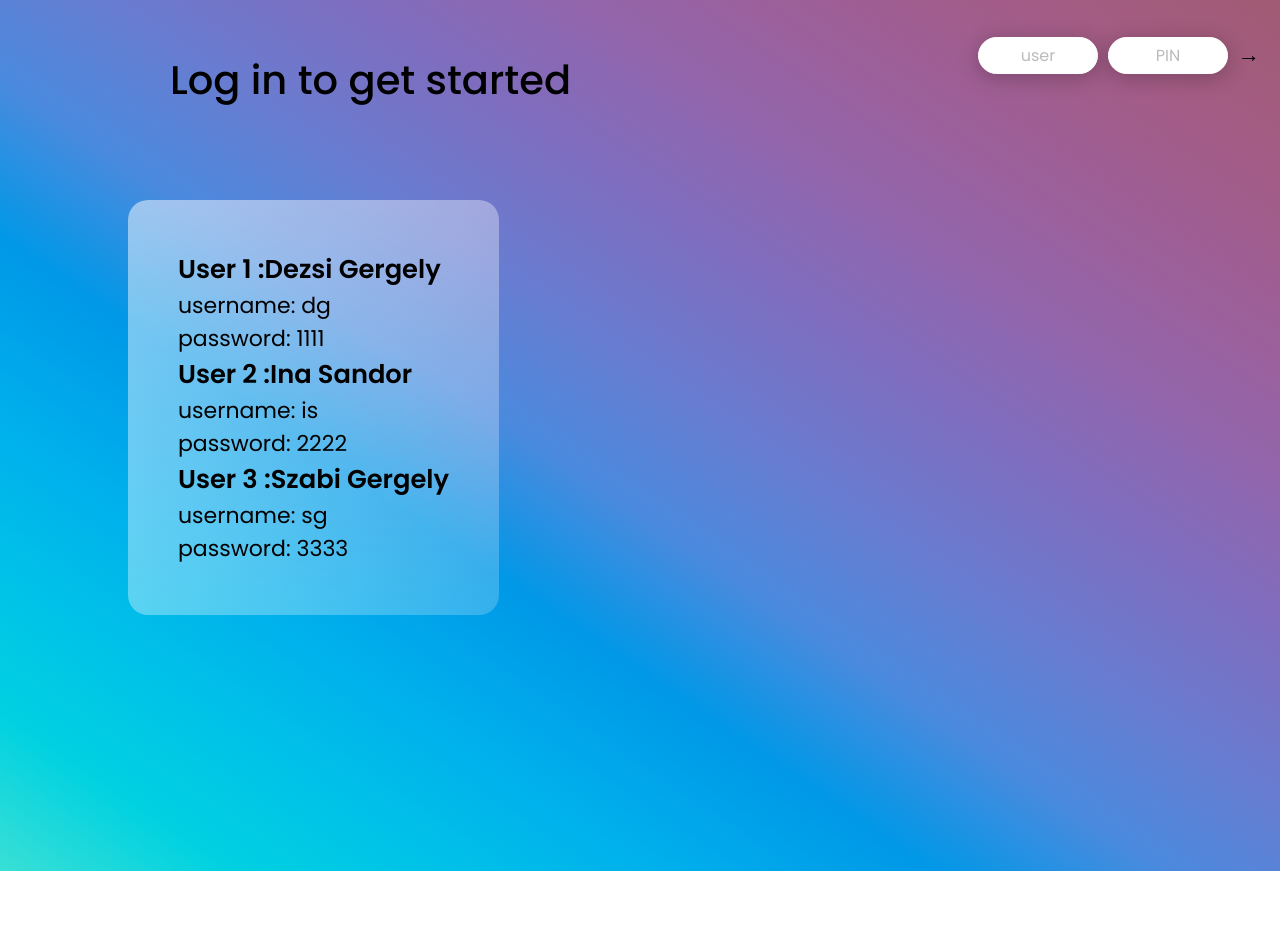
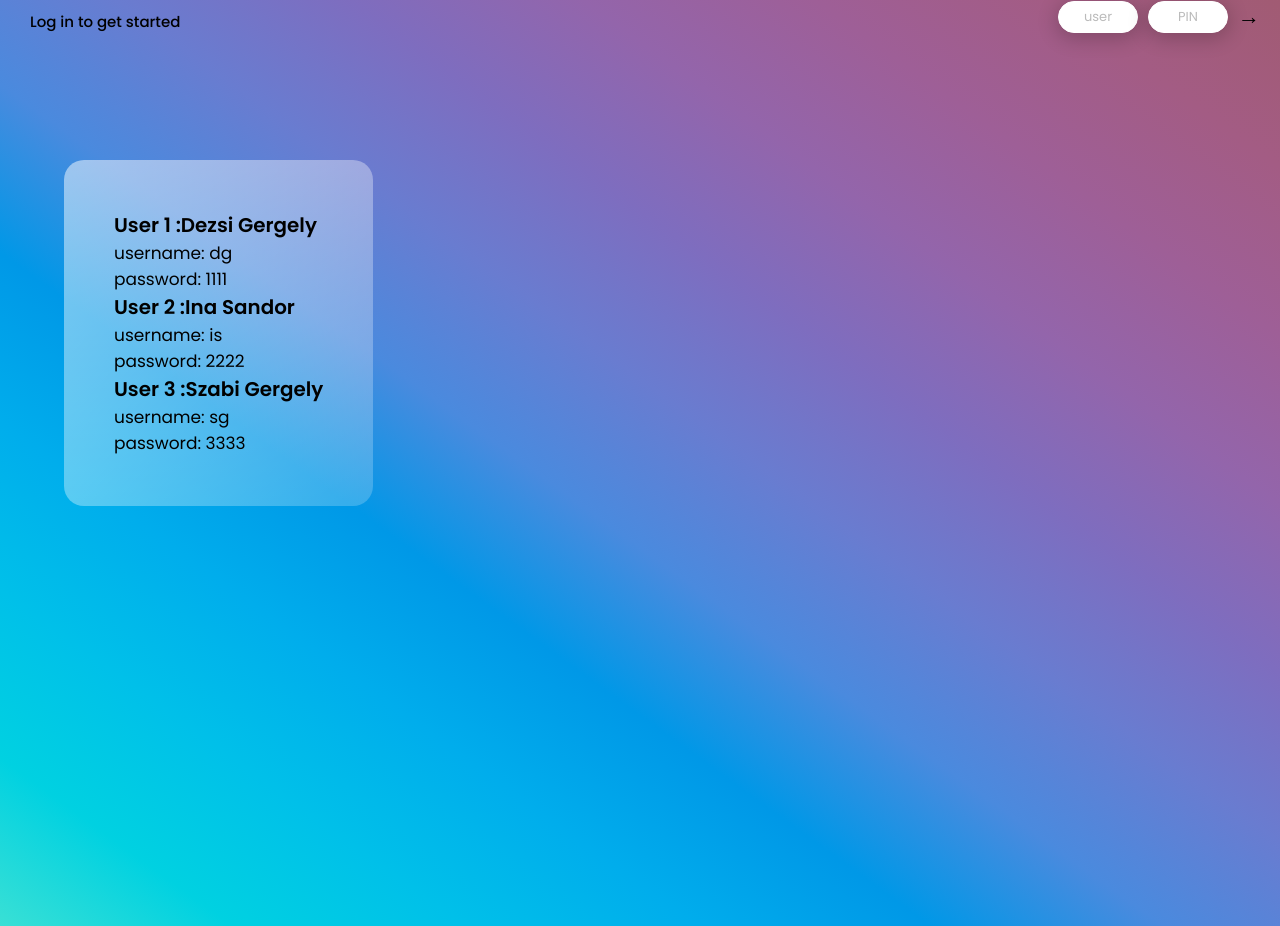
Before and after one commit to gergelydez/banking-app, a plain HTML site: page index.html in a window 1280 px wide. Before the commit the page ends 871 px from the top, so only its background shows below. Drawn offline with Linux system fonts and the light colour scheme.

Commit message:
changes2

```diff
--- a/style.css
+++ b/style.css
@@ -358,8 +358,19 @@ h2 {
   nav {padding: 2rem 2rem;
 
   }
+
+  }
+  .login__input {
+
+    padding: 0.5rem 1rem;
+    font-size: 1.3rem;
+
+    width: 8rem;
+
+  }
+
   .welcome {
-    font-size: 2rem;
+    font-size: 1.5rem;
     font-weight: 500;
     padding: 1rem 2rem 0 0;
     margin-left: 1rem;
```
